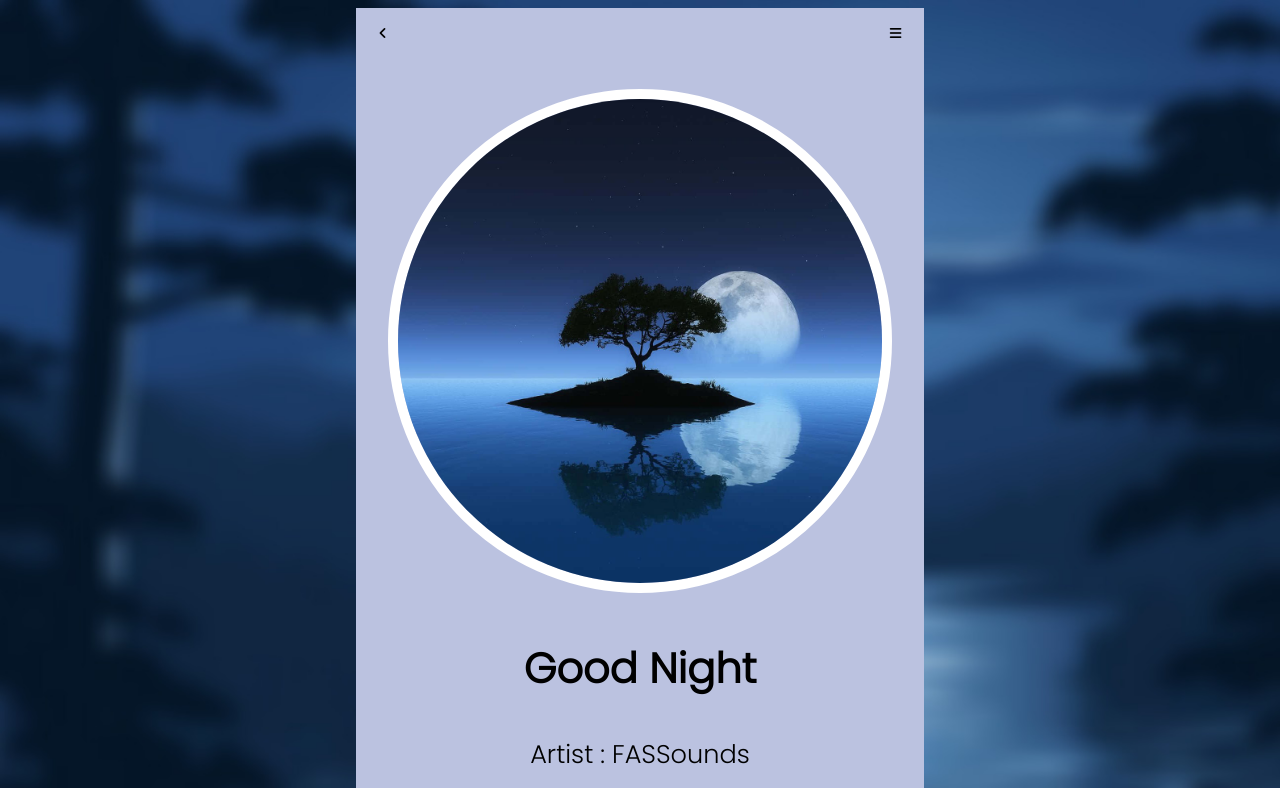
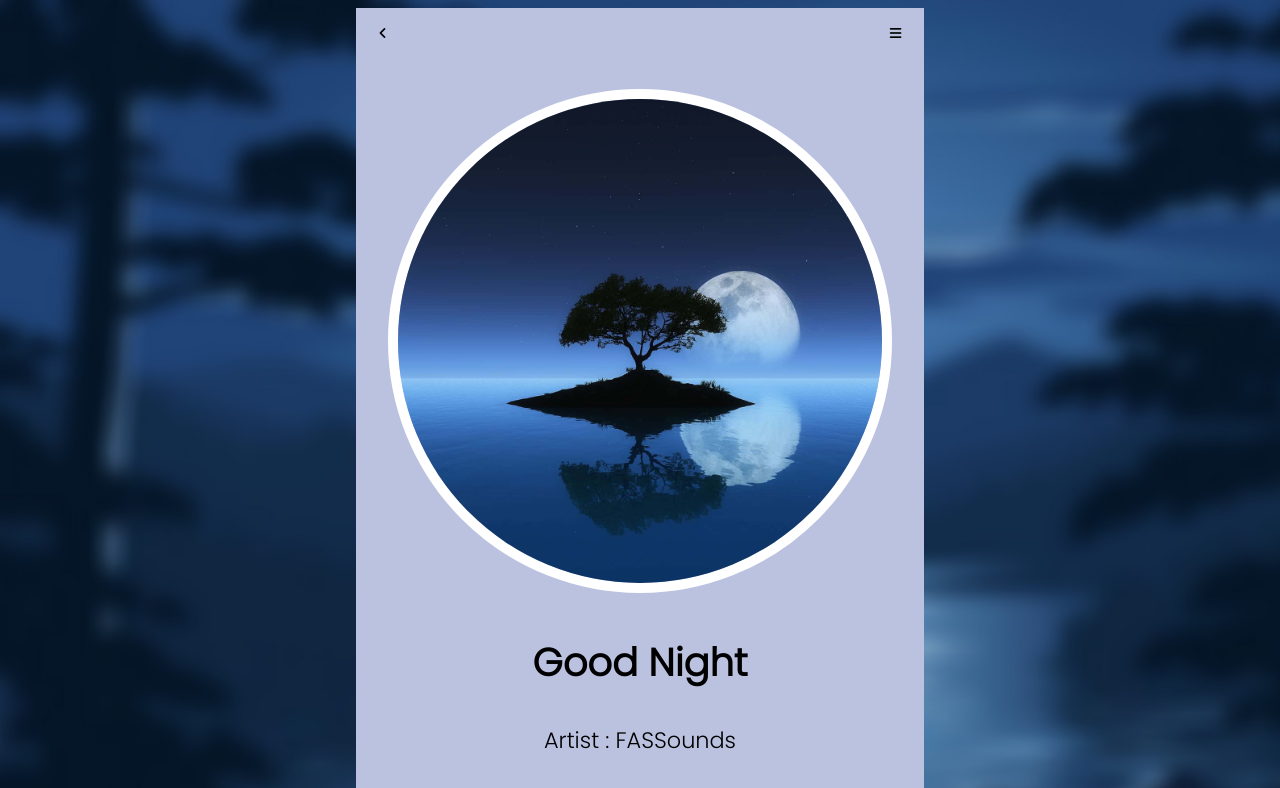
Before and after one commit to anusha1205/CodeClauseInternship_iMusic, a plain HTML site: page index.html in a window 1280 px wide. Shown: the top 788 px of the page. Drawn offline with Linux system fonts and the light colour scheme; a web font is replaced by a local one.

Commit message:
Update index.html

```diff
--- a/index.html
+++ b/index.html
@@ -16,6 +16,8 @@
 
       <!-- ICONS  -->
       <script src="https://kit.fontawesome.com/64d7637088.js" crossorigin="anonymous"></script>
+
+      <!-- JAVASCRIPT -->
       <script defer src="js.js"></script>
 </head>
 
@@ -35,8 +37,8 @@
                         <div class="image-div">
                               <img class="image" src="images/goodnight_image.jpg">
                         </div>
-                        <h2 style="font-family: 'Poppins', sans-serif;font-size: 2.6rem;">Good Night</h2>
-                        <p style="font-family: 'Poppins', sans-serif;font-size: 1.6rem;margin-top: 0px;">Artist :
+                        <h2 style="font-family: 'Poppins', sans-serif;font-size: 2.4rem;">Good Night</h2>
+                        <p style="font-family: 'Poppins', sans-serif;font-size: 1.4rem;margin-top: 0px;">Artist :
                               FASSounds</p>
 
 
```
